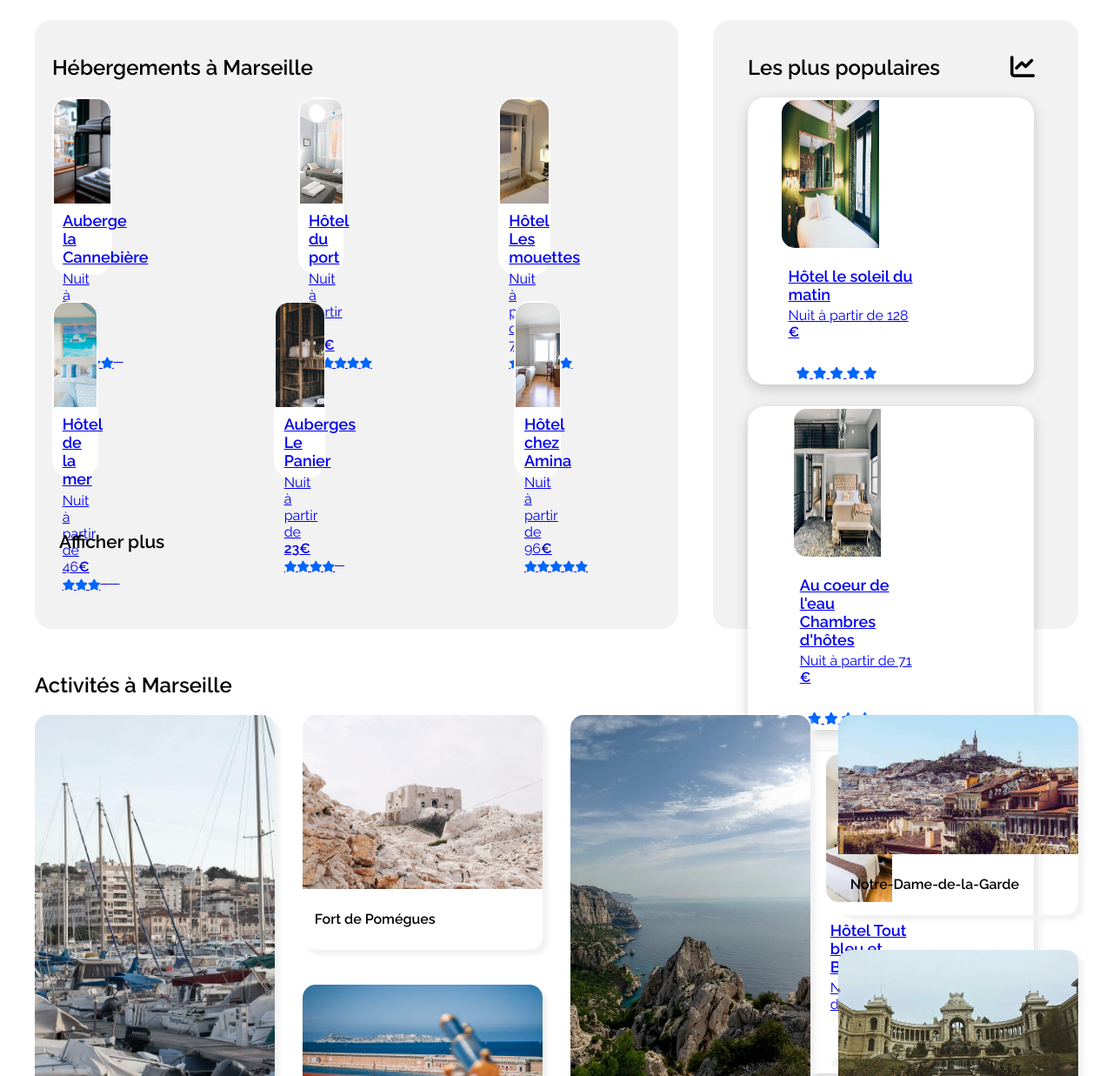
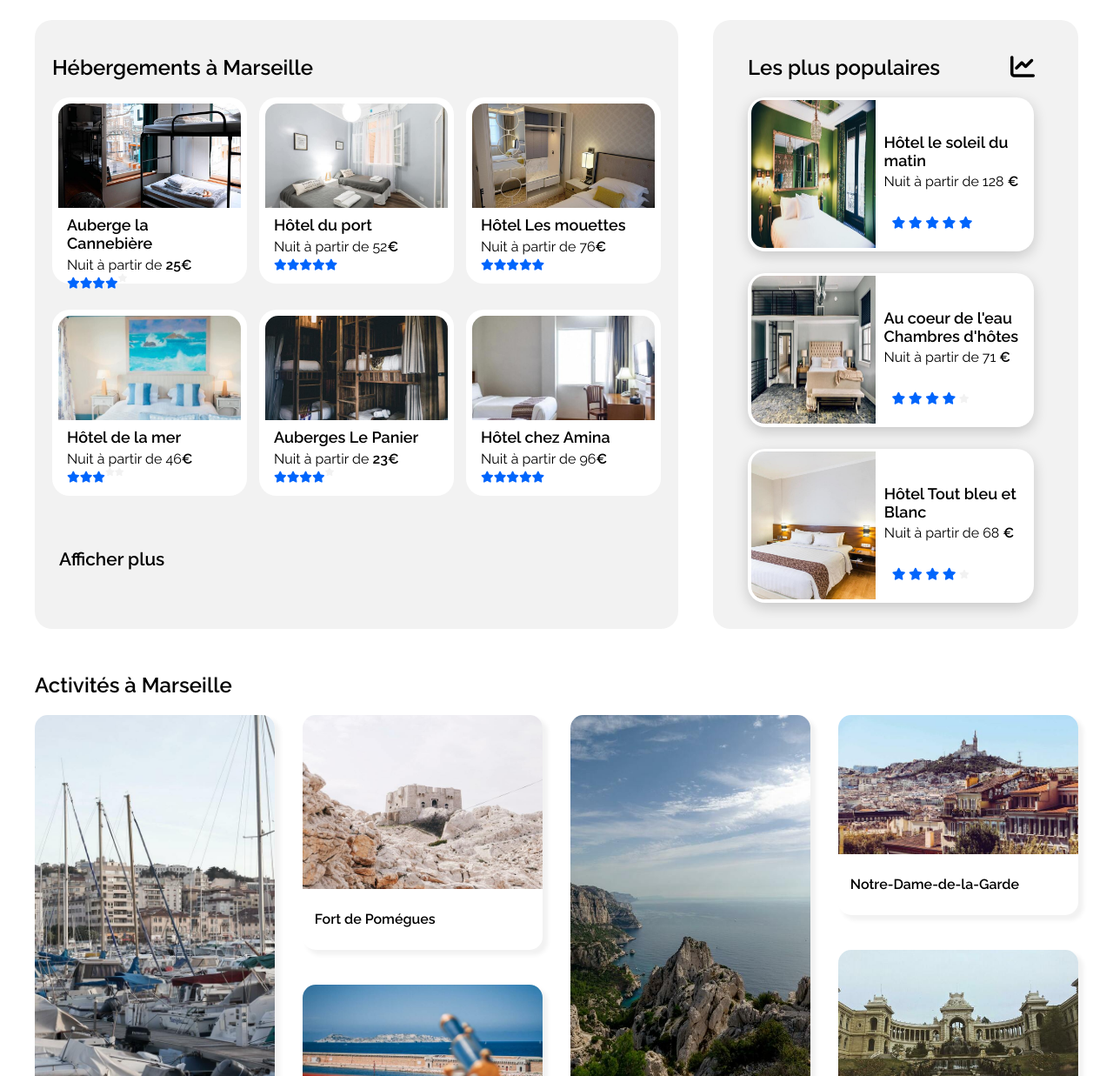
Before and after one commit to Youssraabh/Reservia, a plain HTML site: page index.html in a window 1280 px wide. Shown: the part 390-1627 px from the top of the page at 87% size. Drawn offline with Linux system fonts and the light colour scheme.

Commit message:
correction html

```diff
--- a/index.html
+++ b/index.html
@@ -80,7 +80,6 @@
             <h2>Hébergements à Marseille</h2>
             <div>
                 <div class=" flexBetween block1Mobile">
-                    <a href="#">
                     <div class="cubeLodging ">
                     <div class="imgLodging1"></div>
                         <div class="cubeLodgingDetails">
@@ -97,8 +96,6 @@
                             <i class="fas fa-star fa-xs stargrey colorGray"></i>
                         </span>
                     </div>
-                    </a>
-                    <a href="#">
                     <div class="cubeLodging">
                         <div class="imgLodging2"></div>
                         <div class="cubeLodgingDetails">
@@ -115,8 +112,6 @@
                             <i class="fas fa-star colorBlue"></i>
                         </span>
                     </div>
-                    </a>
-                    <a href="#">
                     <div class="cubeLodging">
                         <div class="imgLodging3"></div>
                         <div class="cubeLodgingDetails">
@@ -133,11 +128,9 @@
                             <i class="fas fa-star colorBlue"></i>
                         </span>
                     </div>
-                    </a>
                 </div>
             </div>
             <div class="block2 flexBetween">
-                <a href="#">
                 <div class="cubeLodging">
                     <div class="imgLodging4"></div>
                     <div class="cubeLodgingDetails">
@@ -154,8 +147,6 @@
                         <i class="fas fa-star fa-xs stargrey colorGray"></i>
                     </span>
                 </div>
-                </a>
-                <a href="#">
                 <div class="cubeLodging">
                     <div class="imgLodging5"></div>
                     <div class="cubeLodgingDetails">
@@ -172,8 +163,6 @@
                         <i class="fas fa-star fa-xs stargrey colorGray"></i>
                     </span>
                 </div>
-                </a>
-                <a href="#">
                 <div class="cubeLodging">
                     <div class="imgLodging6"></div>
                     <div class="cubeLodgingDetails">
@@ -190,7 +179,6 @@
                         <i class="fas fa-star colorBlue"></i>
                     </span>
                 </div>
-                </a>
             </div>
             <a href=# class="afficherPlus textBold">Afficher plus</a>
         </div>
@@ -202,7 +190,6 @@
             </div>
             <div>
                 <div class=" flexCentre hotelPopular blockPopular12">
-                    <a href="#">
                     <img src="images/hebergements/4_small/emile-guillemot-Bj_rcSC5XfE-unsplash.jpg" alt="Hotel le soleil du matin" class="imgPopular"/>
                     <div class="cubePopularDetails">
                         <p class="sousTitlePopular">
@@ -217,10 +204,8 @@
                             <i class="fas fa-star colorBlue"></i>
                         </span>
                     </div>
-                    </a>
                 </div>
                 <div class=" flexCentre hotelPopular blockPopular12">
-                    <a href="#">
                     <img src="images/hebergements/4_small/aw-creative-VGs8z60yT2c-unsplash.jpg" alt="Au coeur de l'eau Chambres d'hôtes" class="imgPopular"/>
                     <div class="cubePopularDetails">
                         <p class="sousTitlePopular">
@@ -235,10 +220,8 @@
                             <i class="fas fa-star fa-xs stargrey colorGray"></i>
                         </span>
                     </div>
-                    </a>
                 </div>
                 <div class="flexCentre hotelPopular">
-                    <a href="#">
                     <img src="images/hebergements/4_small/febrian-zakaria-sjvU0THccQA-unsplash.jpg" alt="Hôtel Tout Bleu et Blanc" class="imgPopular3"/>
                     <div class="cubePopularDetails">
                         <p class="sousTitlePopular">
@@ -253,7 +236,6 @@
                             <i class="fas fa-star fa-xs stargrey colorGray"></i>
                         </span>
                     </div>
-                    </a>
                 </div>
             </div>
         </div>
```
Lines whose indentation alone changed are shown as unchanged.
